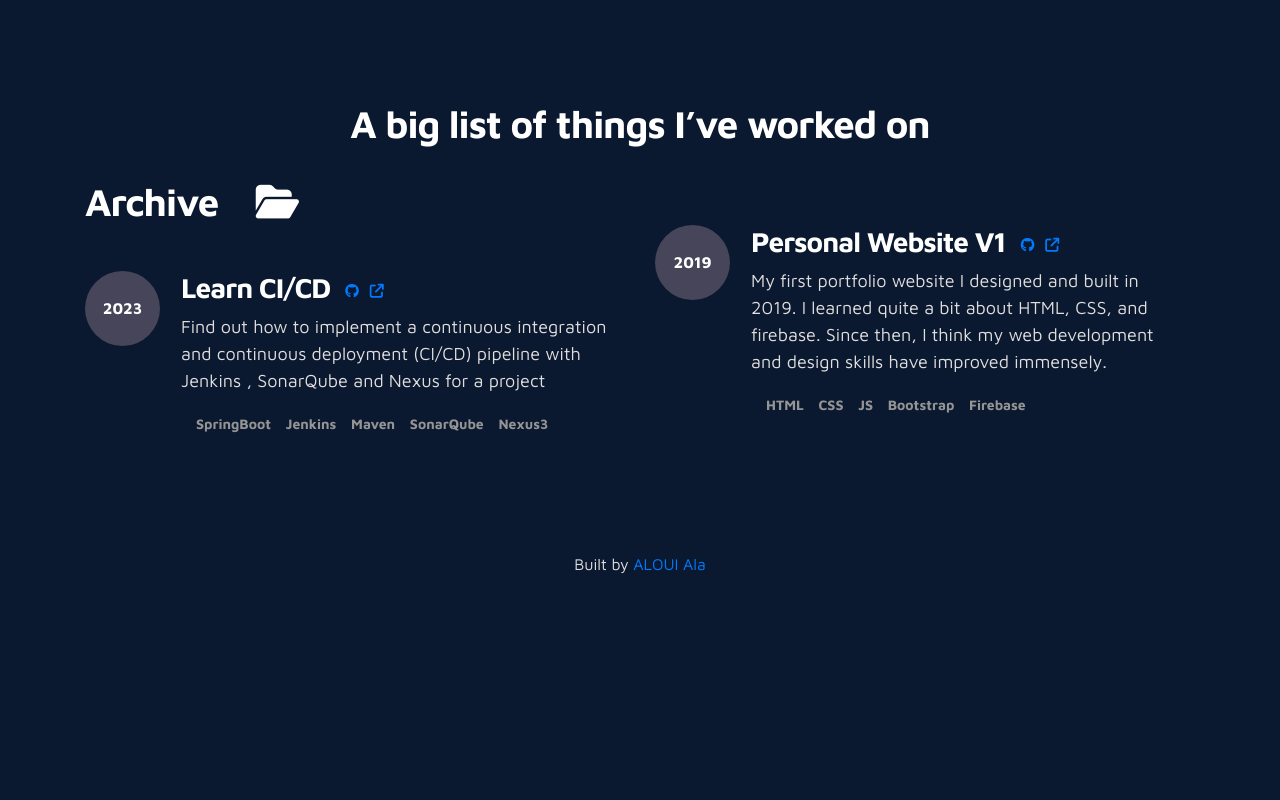
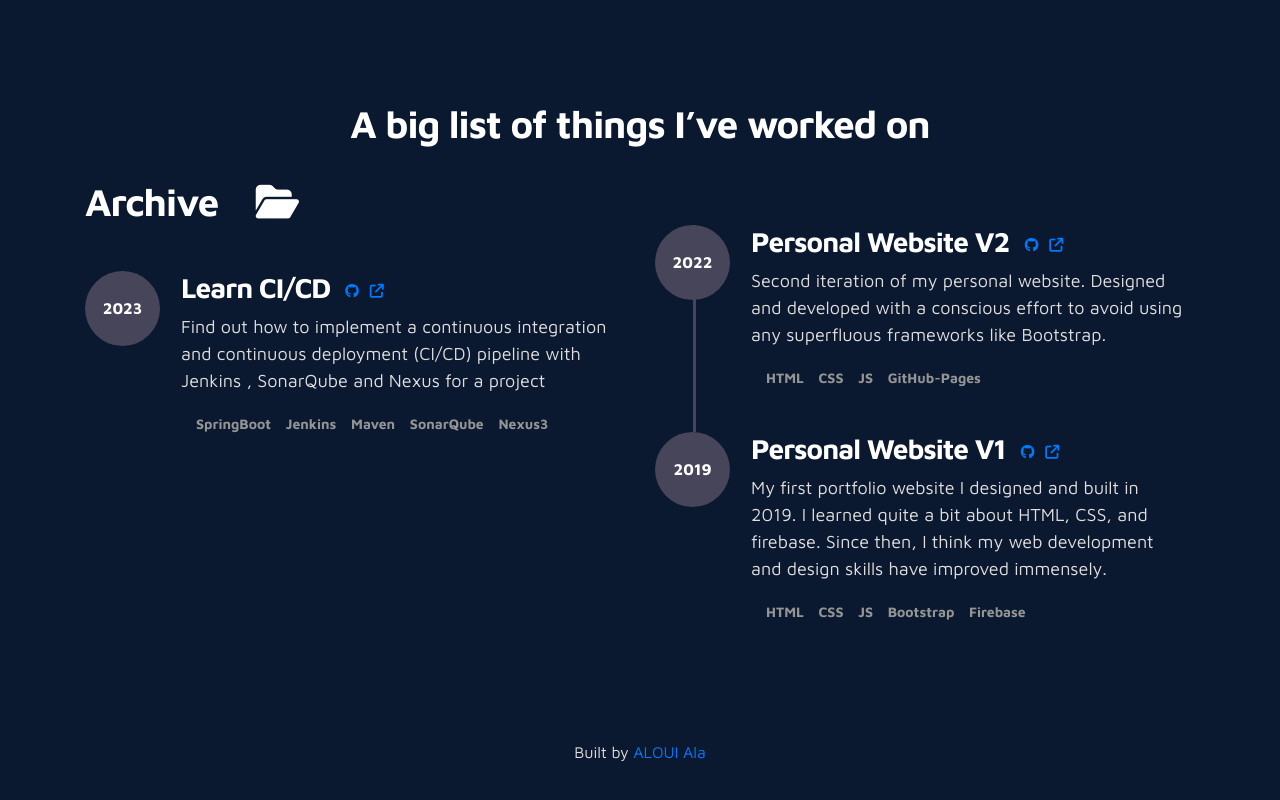
Before and after one commit to ALaDAloui/v2, a plain HTML site: page index.html in a window 1280 px wide. Shown: the part 2454-3254 px from the top of the page. Before the commit the page ends 3094 px from the top, so only its background shows below. Drawn offline with Linux system fonts and the light colour scheme; some packages are replaced by stand-ins of ours; a script that the page names is missing.

Commit message:
update archive

```diff
--- a/index.html
+++ b/index.html
@@ -220,7 +220,8 @@
                       <i class="fa-solid fa-arrow-up-right-from-square"></i>
                     </a></small></h3>
                 <p>
-                  Find out how to implement a continuous integration and continuous deployment (CI/CD) pipeline with Jenkins , SonarQube and Nexus for a project</p>
+                  Find out how to implement a continuous integration and continuous deployment (CI/CD) pipeline with
+                  Jenkins , SonarQube and Nexus for a project</p>
                 <small>SpringBoot &ensp; Jenkins &ensp; Maven &ensp; SonarQube &ensp; Nexus3</small>
 
               </div>
@@ -231,14 +232,33 @@
 
         <div class="col-lg-6 col-12">
           <h2 class="mb-4 mobile-mt-2"></h2>
+          <div class="timeline-wrapper">
+            <div class="timeline-yr">
+              <span>2022</span>
+            </div>
+            <div class="timeline-info">
+              <h3><span>Personal Website V2</span><small>
+                  <a href="https://github.com/ALaDAloui/v2.git" target="_blank" rel="noopener noreferrer">
+                    <i class="fa-brands fa-github"></i>
+                  </a> &ensp;
+                  <a href="https://aladaloui.github.io/v2/" target="_blank" rel="noopener noreferrer">
+                    <i class="fa-solid fa-arrow-up-right-from-square"></i>
+                  </a></small></h3>
+              <p>
+                Second iteration of my personal website.
+                Designed and developed with a conscious effort to avoid using any superfluous frameworks like Bootstrap.
+              </p>
+              <small>HTML &ensp; CSS &ensp; JS &ensp; GitHub-Pages</small>
 
+            </div>
+          </div>
           <div class="timeline-wrapper">
             <div class="timeline-yr">
               <span>2019</span>
             </div>
             <div class="timeline-info">
               <h3><span>Personal Website V1</span><small>
-                  <a href="" target="_blank" rel="noopener noreferrer">
+                  <a href="https://github.com/ALaDAloui/v1" target="_blank" rel="noopener noreferrer">
                     <i class="fa-brands fa-github"></i>
                   </a> &ensp;
                   <a href="https://aloui-ala.web.app/#" target="_blank" rel="noopener noreferrer">
@@ -265,7 +285,8 @@
       <div class="row">
 
         <div class="col-lg-12 col-12">
-          <p class="copyright-text text-center">Built by <a target="_blank" rel="noopener noreferrer" rel="nofollow" href="https://www.linkedin.com/in/aloui-ala-a54754171/">ALOUI Ala</a></p>
+          <p class="copyright-text text-center">Built by <a target="_blank" rel="noopener noreferrer" rel="nofollow"
+              href="https://www.linkedin.com/in/aloui-ala-a54754171/">ALOUI Ala</a></p>
         </div>
 
       </div>
```
Lines whose indentation alone changed are shown as unchanged.
